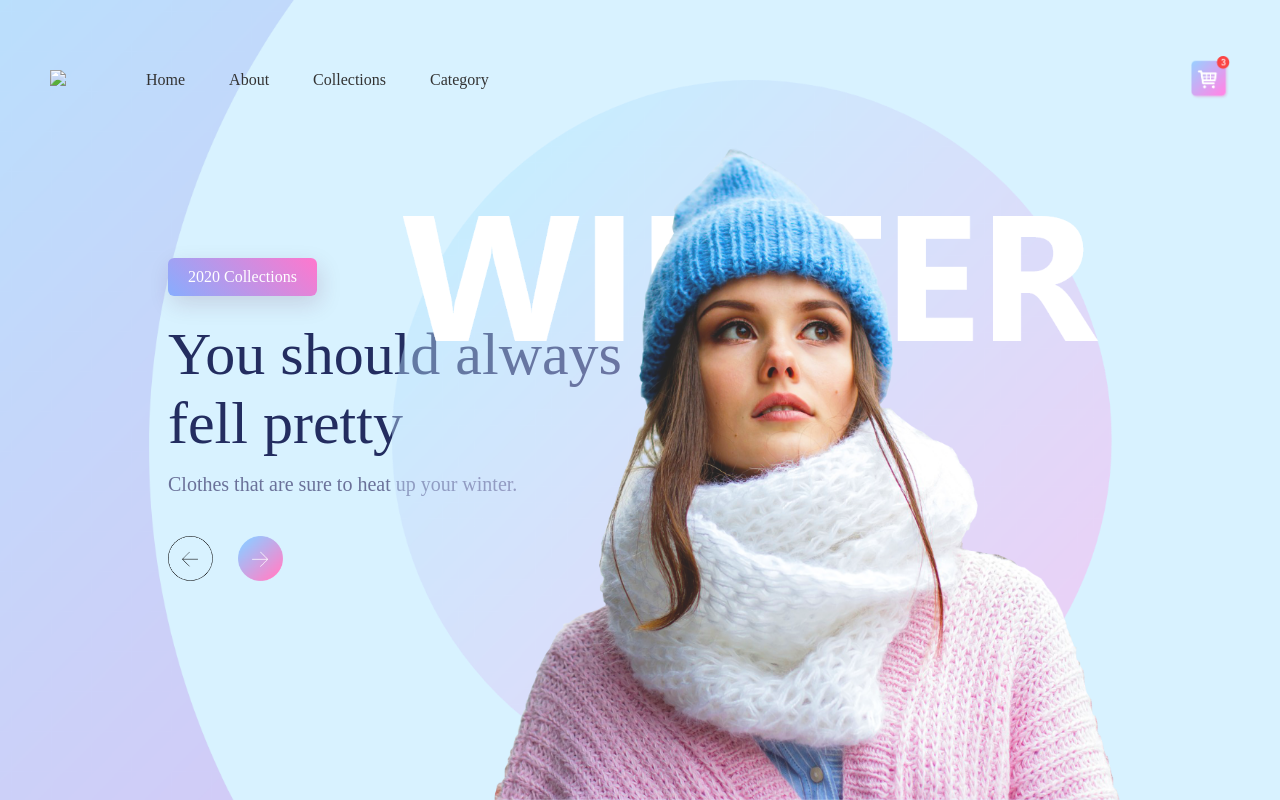
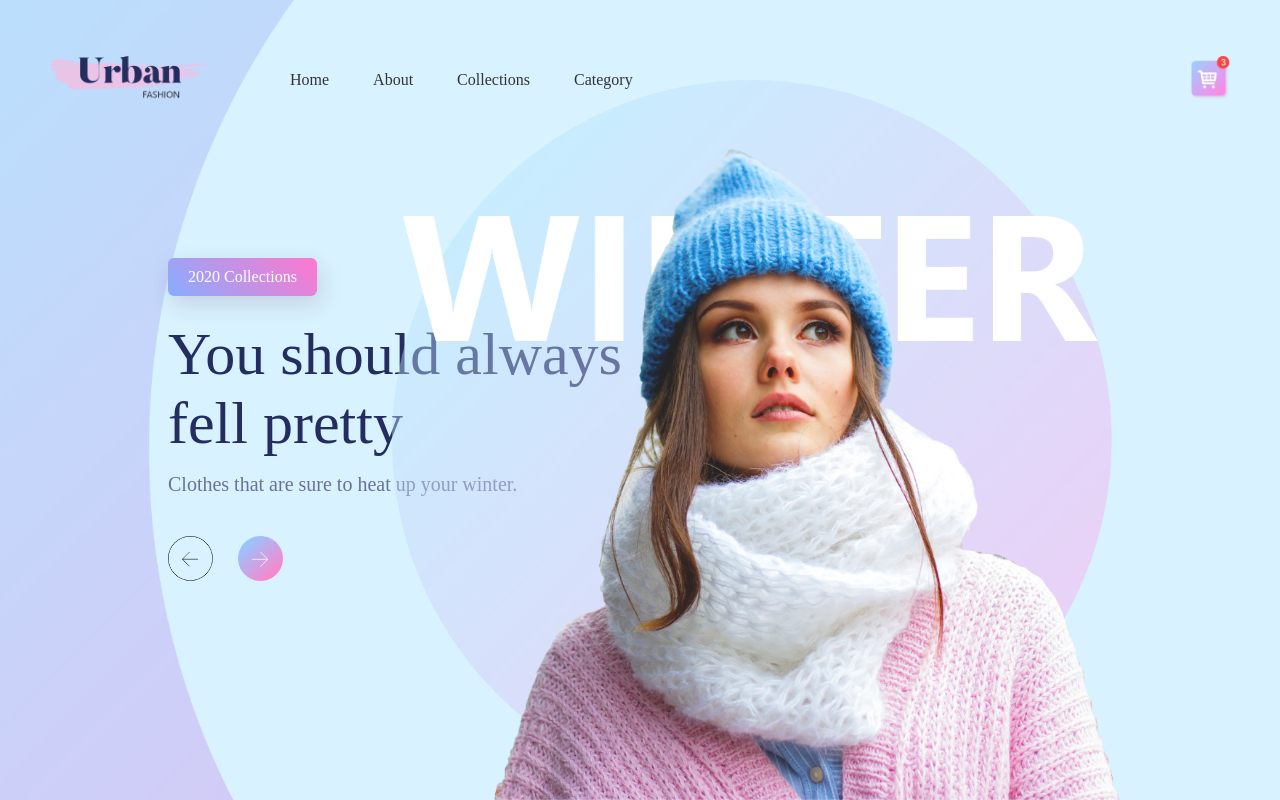
Before and after one commit to Sebastian-RivMor/Urban-Fashion-landing-page, a plain HTML site: page index.html in a window 1280 px wide. Drawn offline with Linux system fonts and the light colour scheme.

Commit message:
Update index.html

```diff
--- a/index.html
+++ b/index.html
@@ -10,7 +10,7 @@
 <body>
     <div class="container">
         <div class="navbar">
-            <a href="#"><img src="Urban Fashion img/logo" class="logo"></a>
+            <a href="#"><img src="Urban Fashion img/logo.png" class="logo"></a>
             <nav>
                 <ul>
                     <li><a href="#">Home</a></li>
```
